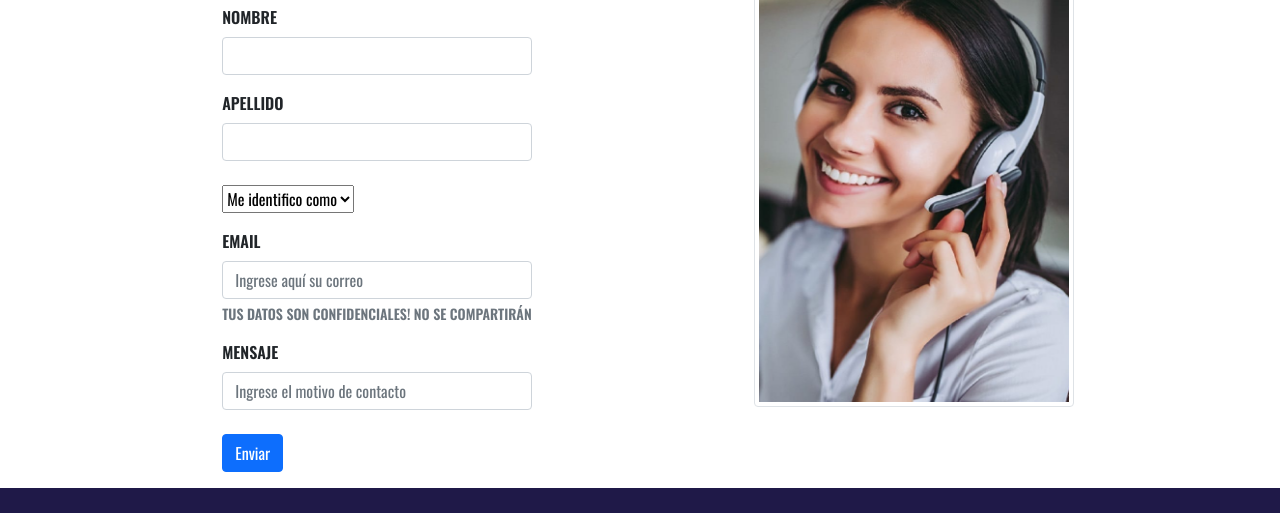
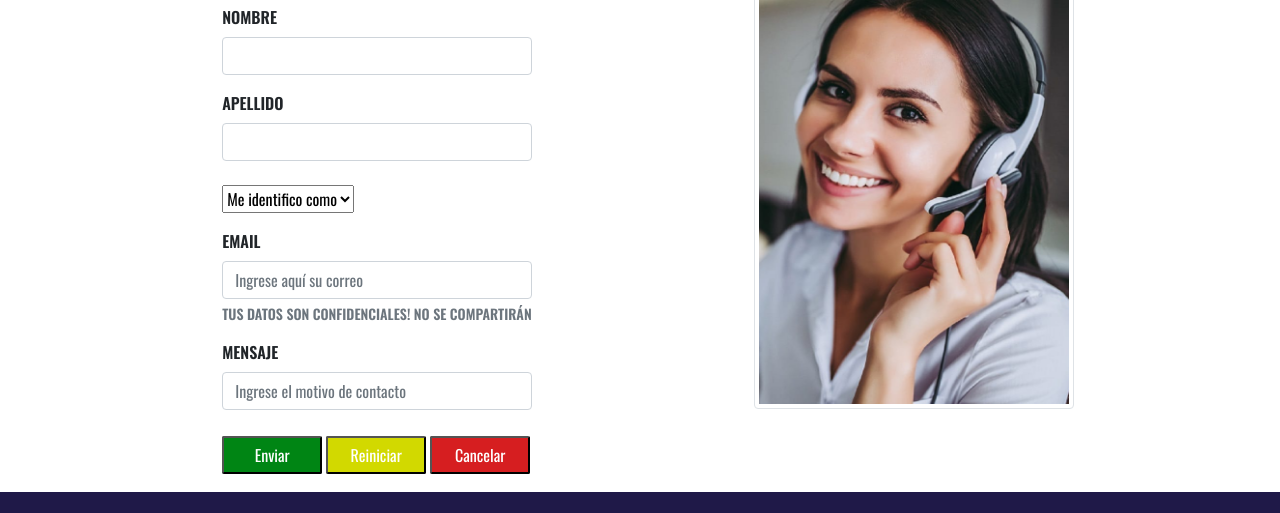
Before and after one commit to agusfasulo/proyectoFinalWDCoder, a website: page pages/contacto.html in a window 1280 px wide. Shown: the part 211-724 px from the top of the page. Drawn offline with nearby package versions, Linux system fonts and the light colour scheme.

Commit message:
Agrego extend faltante

```diff
--- a/assets/sass/components/_variables.scss
+++ b/assets/sass/components/_variables.scss
@@ -22,3 +22,27 @@ $redes: (
         }
     }
 }
+
+%btn {
+    width: 100px;
+    text-align: center;
+    text-shadow: #1f1948 ;
+    padding: 5px 0;
+    margin: 2px auto;
+    border-radius: 2px;
+    color: #FFFFFF;
+
+  }
+
+  .btn_send {
+    @extend %btn;
+    background-color: #008514;
+  }
+  .btn_reset {
+    @extend %btn;
+    background-color: #d2d900;
+  }
+  .btn_cancel {
+    @extend %btn;
+    background-color: #D61E20;
+  }
--- a/pages/contacto.html
+++ b/pages/contacto.html
@@ -75,7 +75,9 @@
             <label for="formGroupExampleInput2" class="form-label">Mensaje</label>
             <input type="text" class="form-control" id="formGroupExampleInput2" placeholder="Ingrese el motivo de contacto">
           </div>
-          <button type="submit" class="btn btn-primary">Enviar</button>
+          <button type="submit" class="btn_send">Enviar</button>
+          <button type="submit" class="btn_reset">Reiniciar</button>
+          <button type="submit" class="btn_cancel">Cancelar</button>
         </form>
     </section>
     <section class="wow animate__animated animate__fadeInRight">
```
Also changed, not shown: assets/css/estilos.css.
